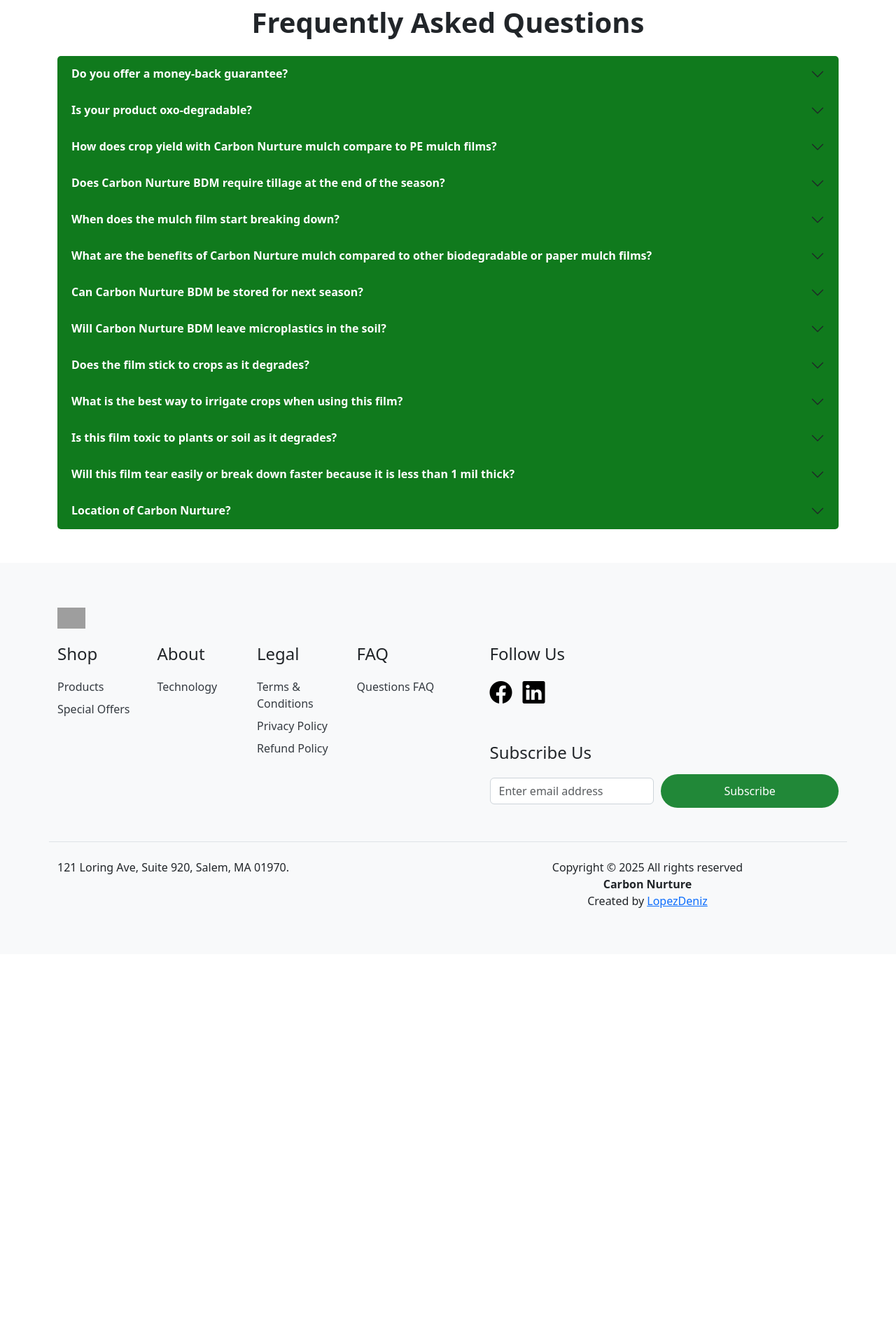
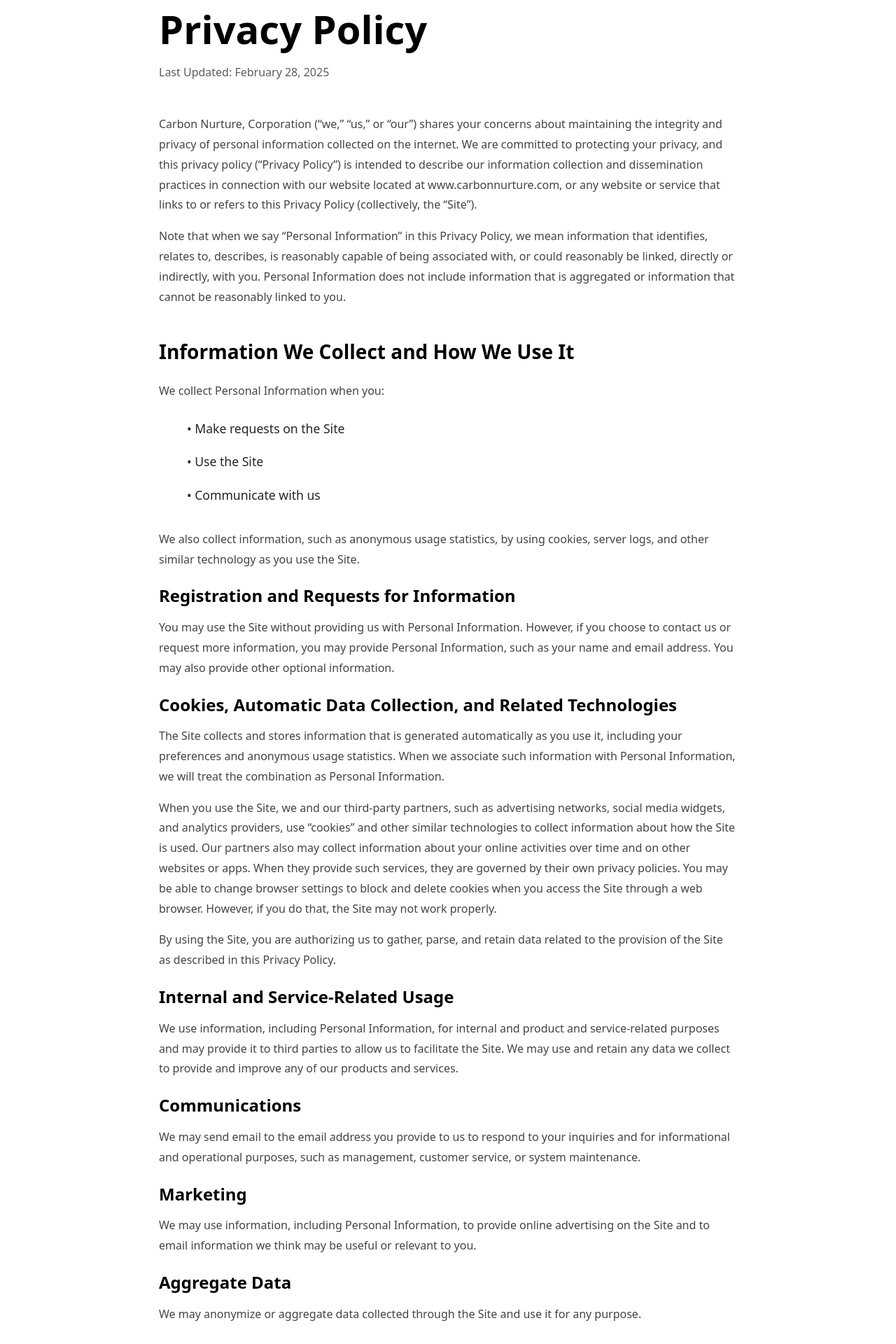
Before and after one commit to itcarbonnurture/carbon_nurture, a Nuxt app: page /faq in a window 1280 px wide. Shown: the part 140-2060 px from the top of the page at 70% size. Before the commit the page ends 1503 px from the top, so only its background shows below. Built offline with nearby package versions, Linux system fonts and the light colour scheme; grey boxes are pictures that could not be loaded; a web font is replaced by a local one.

Commit message:
add faq text

```diff
--- a/pages/faq.vue
+++ b/pages/faq.vue
@@ -1,122 +1,304 @@
-<script setup>
-import { ref } from 'vue';
-
-// Полный список FAQ
-const faqs = ref([
-  {
-    question: "Do you offer a money-back guarantee?",
-    answer: "All sales are final, as results depend on soil, climate, and other growing conditions. However, we guarantee that our product will arrive in high-quality condition, ready for installation in your designated field. If you have any concerns, please contact us.",
-    open: false
-  },
-  {
-    question: "Is your product oxo-degradable?",
-    answer: "No, Carbon Nurture mulch film does not contain oxo-fragmentable additives. Our product nurtures the soil rather than polluting it. Our technology is based on redox reactions, ensuring complete biodegradation. [Read more here.]",
-    open: false
-  },
-  {
-    question: "How does crop yield with Carbon Nurture mulch compare to PE mulch films?",
-    answer: "Field trials in the Knoxville region showed no significant difference in pie pumpkin yields when comparing PE mulch and BDM treatments (Ghimire et al., 2018).",
-    open: false
-  },
-  {
-    question: "Does Carbon Nurture BDM require tillage at the end of the season?",
-    answer: "Yes, we recommend tilling any remaining product at the beginning of the following season. Exposure to UV and environmental elements will accelerate the biodegradation process.",
-    open: false
-  },
-  {
-    question: "When does the mulch film start breaking down?",
-    answer: "Our films typically begin biodegrading within 4-6 months, depending on the variety purchased and your climate zone.",
-    open: false
-  },
-  {
-    question: "What are the benefits of Carbon Nurture mulch compared to other biodegradable or paper mulch films?",
-    answer: "Many biodegradable mulch films lack the durability needed to last an entire season and are prone to tearing during installation due to their limited flexibility. Carbon Nurture mulch is designed to provide season-long performance with superior strength and stretchability.",
-    open: false
-  },
-  {
-    question: "Can Carbon Nurture BDM be stored for next season?",
-    answer: "Yes! Unlike similar BDM products, ours is shelf-stable. Store it in a dry area away from sunlight, preferably in its original packaging. If stored properly, it will perform just as well in future seasons.",
-    open: false
-  },
-  {
-    question: "Will Carbon Nurture BDM leave microplastics in the soil?",
-    answer: "No. Once fully biodegraded, our product leaves no microplastics. It breaks down into a consumable wax that is absorbed by microorganisms, converting into organic carbon and trace minerals that enhance soil health.",
-    open: false
-  },
-  {
-    question: "Does the film stick to crops as it degrades?",
-    answer: "No, our mulch film is specially designed to avoid clinging to crops such as pumpkins, melons, and squash. This prevents yield loss, unlike other films that may adhere to plants.",
-    open: false
-  },
-  {
-    question: "What is the best way to irrigate crops when using this film?",
-    answer: "Since our film is impermeable for effective weed suppression, we recommend installing a drip irrigation system underneath it during mulch layer installation.",
-    open: false
-  },
-  {
-    question: "Is this film toxic to plants or soil as it degrades?",
-    answer: "No. Our product has passed toxicity tests for soil, water, and earthworms, showing no negative effects. Instead, it increases organic carbon, enhances microbial activity, and deposits beneficial trace minerals to help plants thrive.",
-    open: false
-  },
-  {
-    question: "Will this film tear easily or break down faster because it is less than 1 mil thick?",
-    answer: "No, our product has been rigorously field-tested and is highly durable compared to other biodegradable mulch options. We believe it is the best alternative to conventional plastic mulches available today.",
-    open: false
-  },
-  {
-    question: "Location of Carbon Nurture?",
-    answer: "We are proud to say we are a USA based company, sourcing our high quality materials for our films in The USA as well! We hold high regards for environmental safety and creating a cleaner and more environmentally friendly products that help reduce waste on a large scale and sequester carbon in the process. We test all of our products to ensure they are free of heavy metals to keep your fields free of them!",
-    open: false
-  }
-]);
-
-// Функция для открытия/закрытия вопроса
-const toggleFAQ = (index) => {
-  faqs.value[index].open = !faqs.value[index].open;
-};
-</script>
-
 <template>
   <div class="container py-5">
-    <h1 class="text-center text-dark fw-bold mb-4">Frequently Asked Questions</h1>
+    <!-- Header Section -->
+    <header class="mb-5">
+      <h1 class="display-4 mb-3">Privacy Policy</h1>
+      <p class="text-muted">Last Updated: February 28, 2025</p>
+    </header>
 
-    <div class="accordion" id="faqAccordion">
-      <div v-for="(faq, index) in faqs" :key="index" class="accordion-item border-0">
-        <!-- Вопрос -->
-        <h2 class="accordion-header">
-          <button
-            class="accordion-button shadow-none text-white fw-bold"
-            :class="{ 'collapsed': !faq.open }"
-            type="button"
-            @click="toggleFAQ(index)"
-            :aria-expanded="faq.open ? 'true' : 'false'"
-            :aria-controls="'faq' + index"
-            style="background-color: #107a1d;">
-            {{ faq.question }}
-          </button>
-        </h2>
-        <!-- Ответ -->
-        <div
-          :id="'faq' + index"
-          class="accordion-collapse collapse"
-          :class="{ 'show': faq.open }"
-          data-bs-parent="#faqAccordion"
-        >
-          <div class="accordion-body text-secondary">
-            {{ faq.answer }}
-          </div>
-        </div>
-      </div>
+    <!-- Main Content -->
+    <div class="privacy-content">
+      <!-- Introduction -->
+      <section class="mb-5">
+        <p>
+          Carbon Nurture, Corporation (“we,” “us,” or “our”) shares your concerns about maintaining the
+          integrity and privacy of personal information collected on the internet. We are committed to
+          protecting your privacy, and this privacy policy (“Privacy Policy”) is intended to describe our
+          information collection and dissemination practices in connection with our website located at
+          www.carbonnurture.com, or any website or service that links to or refers to this Privacy Policy
+          (collectively, the “Site”).
+        </p>
+        <p>
+          Note that when we say “Personal Information” in this Privacy Policy, we mean information that
+          identifies, relates to, describes, is reasonably capable of being associated with, or could reasonably
+          be linked, directly or indirectly, with you. Personal Information does not include information that
+          is aggregated or information that cannot be reasonably linked to you.
+        </p>
+      </section>
+
+      <!-- Information Collection Section -->
+      <section class="mb-5">
+        <h2 class="h3 mb-4">Information We Collect and How We Use It</h2>
+        <p>
+          We collect Personal Information when you:
+        </p>
+        <ul class="list-group list-group-flush mb-4" style="padding-left: 1.5rem;">
+  <li class="list-group-item border-0" style="list-style-type: disc; font-size: 1.1em;">&#8226; Make requests on the Site</li>
+  <li class="list-group-item border-0" style="list-style-type: disc; font-size: 1.1em;">&#8226; Use the Site</li>
+  <li class="list-group-item border-0" style="list-style-type: disc; font-size: 1.1em;">&#8226; Communicate with us</li>
+</ul>
+
+
+
+        <p>
+          We also collect information, such as anonymous usage statistics, by using cookies, server logs,
+          and other similar technology as you use the Site.
+        </p>
+
+        <h3 class="h4 mt-4 mb-3">Registration and Requests for Information</h3>
+        <p>
+          You may use the Site without providing us with Personal Information. However, if you choose to
+          contact us or request more information, you may provide Personal Information, such as your name
+          and email address. You may also provide other optional information.
+        </p>
+
+        <h3 class="h4 mt-4 mb-3">Cookies, Automatic Data Collection, and Related Technologies</h3>
+        <p>
+          The Site collects and stores information that is generated automatically as you use it, including
+          your preferences and anonymous usage statistics. When we associate such information with Personal
+          Information, we will treat the combination as Personal Information.
+        </p>
+        <p>
+          When you use the Site, we and our third-party partners, such as advertising networks, social media
+          widgets, and analytics providers, use “cookies” and other similar technologies to collect
+          information about how the Site is used. Our partners also may collect information about your
+          online activities over time and on other websites or apps. When they provide such services, they
+          are governed by their own privacy policies. You may be able to change browser settings to block
+          and delete cookies when you access the Site through a web browser. However, if you do that, the
+          Site may not work properly.
+        </p>
+        <p>
+          By using the Site, you are authorizing us to gather, parse, and retain data related to the provision
+          of the Site as described in this Privacy Policy.
+        </p>
+
+        <h3 class="h4 mt-4 mb-3">Internal and Service-Related Usage</h3>
+        <p>
+          We use information, including Personal Information, for internal and product and service-related
+          purposes and may provide it to third parties to allow us to facilitate the Site. We may use and
+          retain any data we collect to provide and improve any of our products and services.
+        </p>
+
+        <h3 class="h4 mt-4 mb-3">Communications</h3>
+        <p>
+          We may send email to the email address you provide to us to respond to your inquiries and for
+          informational and operational purposes, such as management, customer service, or system maintenance.
+        </p>
+
+        <h3 class="h4 mt-4 mb-3">Marketing</h3>
+        <p>
+          We may use information, including Personal Information, to provide online advertising on the Site
+          and to email information we think may be useful or relevant to you.
+        </p>
+
+        <h3 class="h4 mt-4 mb-3">Aggregate Data</h3>
+        <p>
+          We may anonymize or aggregate data collected through the Site and use it for any purpose.
+        </p>
+      </section>
+
+      <!-- Information Sharing Section -->
+      <section class="mb-5">
+        <h2 class="h3 mb-4">Information Sharing</h2>
+        <p>
+          We may share your Personal Information:
+        </p>
+        <ul class="list-group list-group-flush mb-4" style="padding-left: 1.5rem;">
+  <li class="list-group-item border-0" >&#8226; With our third-party vendors and service providers</li>
+  <li class="list-group-item border-0" >&#8226; To comply with legal obligations</li>
+  <li class="list-group-item border-0" >&#8226; To protect and defend our rights and property</li>
+  <li class="list-group-item border-0" >&#8226; With your permission</li>
+</ul>
+
+        <p>
+          We do not rent, sell, or share Personal Information about you with other people or nonaffiliated
+          companies for their direct marketing purposes, unless we have your permission.
+        </p>
+        <p>
+          We use vendors and service providers, and we may share any information we receive with vendors
+          and service providers retained in connection with the provision of the Site.
+        </p>
+        <p>
+          With your permission, we may provide Personal Information to third parties for their direct marketing
+          purposes. We may display website and applications advertising to you from third parties. We may
+          display targeted advertising to you on third party-websites. With your permission, we may contact
+          a physician of your choice on your behalf. We use the data collected by the Site to enable the
+          delivery of online advertising on this website or other websites or applications, or otherwise send
+          you information we think may be useful or relevant to you.
+        </p>
+        <p>
+          You may be able to opt out of receiving personalized advertisements from advertisers or
+          advertising networks who are members of the Network Advertising Initiative or who subscribe to
+          the Digital Advertising Alliance’s Self-Regulatory Principles for Online Behavioral Advertising
+          by visiting the opt-out sections on the websites of each of those organizations.
+        </p>
+        <p>
+          Links to those sites are here:
+        </p>
+        <ul class="list-group list-group-flush mb-4">
+  <li class="list-group-item border-0">
+    <a href="http://www.networkadvertising.org/choices/" target="_blank" rel="noopener">
+      &#8226; Network Advertising Initiative
+    </a>
+  </li>
+  <li class="list-group-item border-0">
+    <a href="http://www.aboutads.info/choices/" target="_blank" rel="noopener">
+      &#8226; Digital Advertising Alliance
+    </a>
+  </li>
+</ul>
+
+        <p>
+          When you opt out of personalized advertising, you may continue to see online advertising on the Site.
+        </p>
+
+        <h3 class="h4 mt-4 mb-3">Legal and Similar Disclosures</h3>
+        <p>
+          We may access, preserve, and disclose collected information, if we believe doing so is required or
+          appropriate to: comply with law enforcement requests and legal process, such as a court order or
+          subpoena; respond to your requests; or protect your, our, or others’ rights, property, or safety.
+        </p>
+
+        <h3 class="h4 mt-4 mb-3">Merger, Sale, or Other Asset Transfers</h3>
+        <p>
+          If we are involved in a merger, acquisition, financing due diligence, reorganization, bankruptcy,
+          receivership or sale of our assets, your information may be sold or transferred as part of such a
+          transaction as permitted by law and/or contract. We cannot control how such entities may use or
+          disclose such information.
+        </p>
+
+        <h3 class="h4 mt-4 mb-3">With Your Permission</h3>
+        <p>
+          We may also disclose your Personal Information with your permission.
+        </p>
+
+        <h3 class="h4 mt-4 mb-3">How Long We Keep Your Personal Information</h3>
+        <p>
+          We will retain your Personal Information for as long as is necessary to fulfill the purpose for
+          which we obtained your Personal Information and any other permitted purposes permitted by law,
+          and in compliance with our data retention policies. For example, we will retain and use your
+          Personal Information to the extent necessary to comply with our legal obligations (for example,
+          if we are required to retain your data to comply with applicable laws), resolve disputes, and
+          enforce our legal agreements and policies.
+        </p>
+      </section>
+
+      <!-- Information Security Section -->
+      <section class="mb-5">
+        <h2 class="h3 mb-4">Information Security</h2>
+        <p>
+          We take steps to ensure that your information is treated securely and in accordance with this
+          Privacy Policy. Unfortunately, the Internet cannot be guaranteed to be 100% secure, and we cannot
+          ensure or warrant the security of any information you provide to us. We do not accept liability for
+          unintentional disclosure.
+        </p>
+        <p>
+          By using the Site or providing Personal Information to us, you agree that we may communicate
+          with you electronically regarding security, privacy, and administrative issues relating to your use
+          of the Site. If we learn of a security system’s breach, we may attempt to notify you electronically
+          by posting a notice on the Site or sending an email to you. You may have a legal right to receive
+          this notice in writing. To receive free written notice of a security breach (or to withdraw your
+          consent from receiving electronic notice), please notify us at contact@carbonnurture.com.
+        </p>
+      </section>
+
+      <!-- United States Privacy Disclosure -->
+      <section class="mb-5">
+        <h2 class="h3 mb-4">United States Privacy Disclosure</h2>
+        <p>
+          Please note that we do not currently meet the threshold applicability requirements of U.S. state
+          privacy laws, including the California Consumer Privacy Act (“CCPA”). If we meet those thresholds
+          in the future, we will update this Notice to include applicable disclosures related thereto.
+        </p>
+      </section>
+
+      <!-- International Users Section -->
+      <section class="mb-5">
+        <h2 class="h3 mb-4">International Users</h2>
+        <p>
+          We maintain information in the United States of America and in accordance with the laws of the
+          United States, which may not provide the same level of protection as the laws in your jurisdiction.
+          By using the Site, you will transfer data to the United States.
+        </p>
+        <p>
+          If you are visiting from the European Union or other regions with laws governing data collection
+          and use, please note that you are agreeing to the transfer of your information to the United States
+          and processing globally. By providing your information you consent to any transfer and processing
+          in accordance with this Privacy Policy.
+        </p>
+      </section>
+
+      <!-- Children Section -->
+      <section class="mb-5">
+        <h2 class="h3 mb-4">Children</h2>
+        <p>
+          We do not knowingly collect any Personal Information from children under the age of 13 without
+          parental consent, unless permitted by law. If we learn that a child under the age of 13 has provided
+          us with Personal Information, we will delete it in accordance with applicable law.
+        </p>
+      </section>
+
+      <!-- Changes to Privacy Policy Section -->
+      <section class="mb-5">
+        <h2 class="h3 mb-4">Changes to Our Privacy Policy and Practices</h2>
+        <p>
+          We may revise this Privacy Policy, so review it periodically.
+        </p>
+        <h3 class="h4 mt-4 mb-3">Posting of Revised Privacy Policy</h3>
+        <p>
+          We will post any adjustments to the Privacy Policy on this web page, and the revised version will
+          be effective when it is posted. If you are concerned about how your information is used, bookmark
+          this page and read this Privacy Policy periodically.
+        </p>
+        <h3 class="h4 mt-4 mb-3">New Uses of Personal Information</h3>
+        <p>
+          From time to time, we may desire to use Personal Information for uses not previously disclosed in
+          our Privacy Policy. If our practices change regarding previously collected Personal Information in
+          a way that would be materially less restrictive than stated in the version of this Privacy Policy
+          in effect at the time we collected the information, we will make reasonable efforts to provide
+          notice and obtain consent to any such uses as may be required by law.
+        </p>
+      </section>
+
+      <!-- Contact Information Section -->
+      <section class="mt-5 pt-4 border-top">
+        <h2 class="h4 mb-4">Contact Information</h2>
+        <address>
+          <strong>Carbon Nurture, Corporation</strong><br>
+          121 Loring Ave, Salem, MA 01970<br>
+          <abbr title="Email">Email:</abbr>
+<a href="mailto:contact@carbonnurture.com" class="ms-2">contact@carbonnurture.com</a>
+
+        </address>
+      </section>
     </div>
   </div>
 </template>
 
+<script setup>
+// No additional script needed for static content
+</script>
+
 <style scoped>
-.accordion-button:focus {
-  box-shadow: none !important; /* Убираем контур фокуса */
+.container{
+  max-width: 850px;
+}
+.privacy-content {
+  line-height: 1.8;
+  color: #444;
 }
 
-.accordion-body {
-  color: #000 !important; /* Делаем текст ответов черным */
+h1, h2, h3, h4 {
+  color: #000000;
+  font-weight: 600;
 }
+
+.list-group-item {
+ text-decoration: none;
+}
+
+address {
+  font-style: normal;
+}
+
 </style>
```
